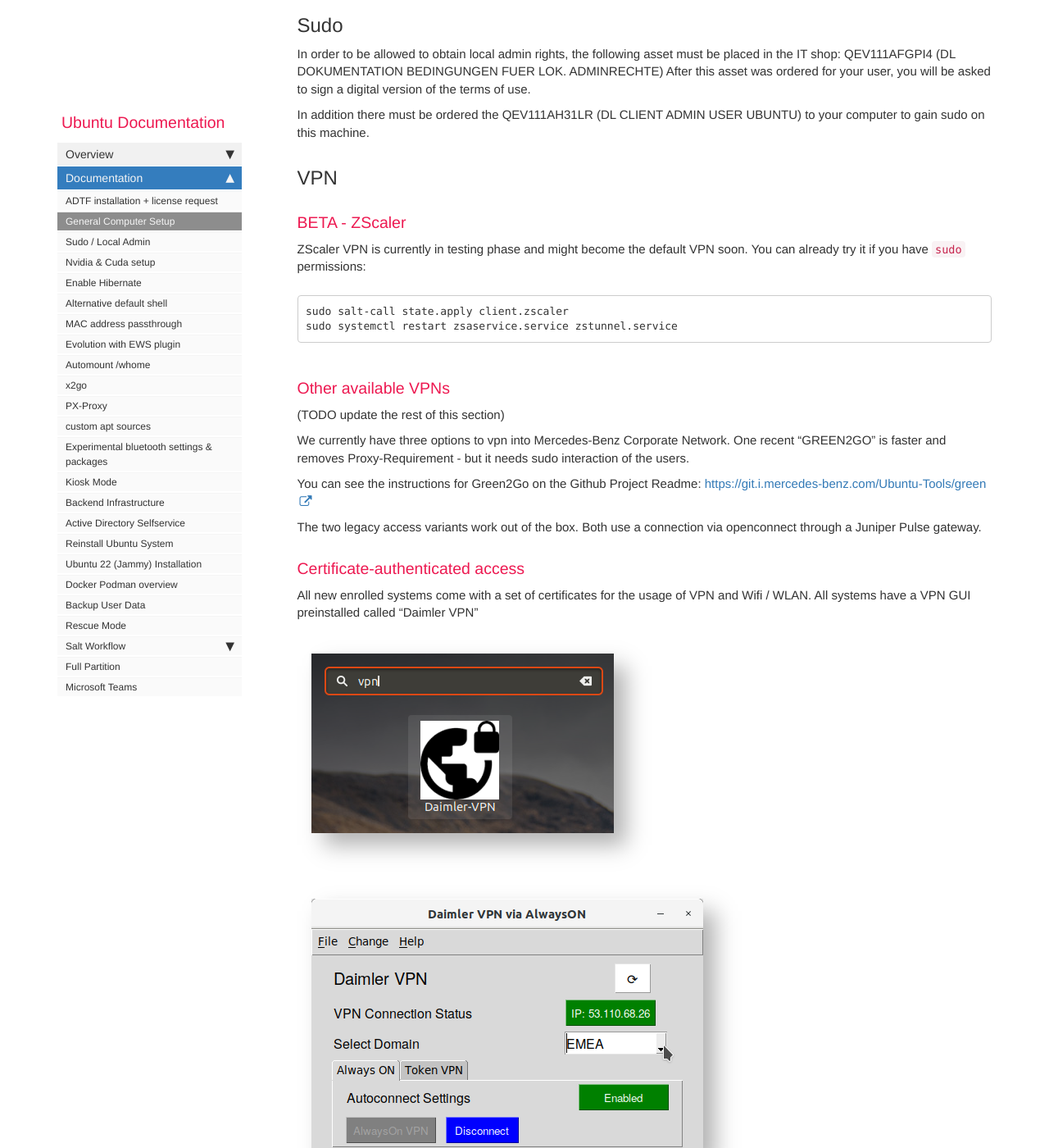
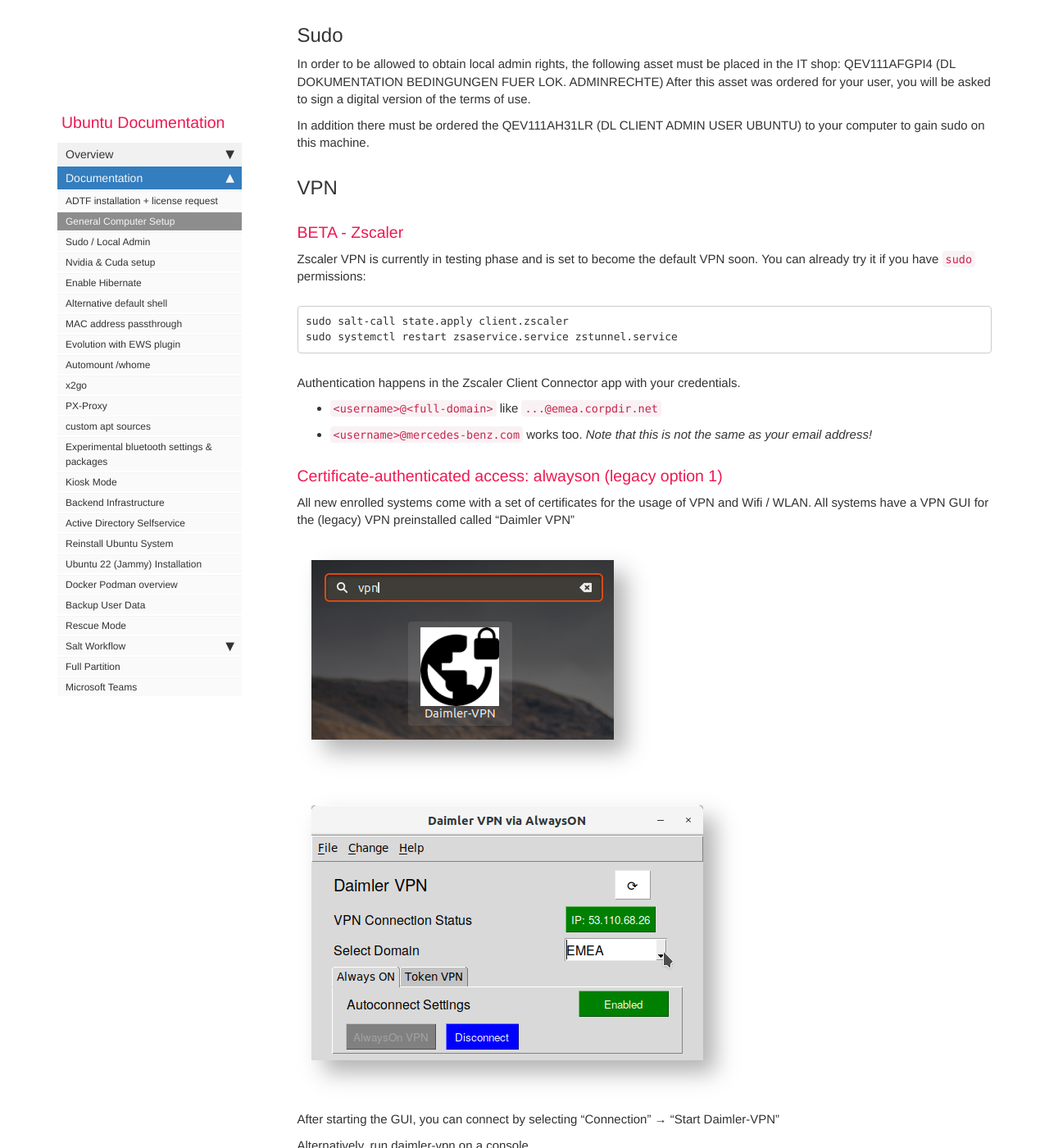
Before and after one commit to RajputPawan/Prometheus, a Jekyll site: the page built from pages/docs/generalsetup.md, in a window 1280 px wide and 1400 px high, scrolled down 2063 px. Shown: the whole window at 82% size. Built offline with Jekyll 4.4.1, drawn with Linux system fonts in a browser that asks for light colours; comment, search, counter and statistics services are not loaded; some of the changed text lies outside the part shown.

Commit message:
green2go is gone, update vpn docs

```diff
--- a/pages/docs/generalsetup.md
+++ b/pages/docs/generalsetup.md
@@ -60,27 +60,26 @@
 
 ## VPN
 
-### BETA - ZScaler
+### BETA - Zscaler
 
-ZScaler VPN is currently in testing phase and might become the default VPN soon.
+Zscaler VPN is currently in testing phase and is set to become the default VPN soon.
 You can already try it if you have `sudo` permissions:
 
     sudo salt-call state.apply client.zscaler
     sudo systemctl restart zsaservice.service zstunnel.service
 
-### Other available VPNs
+Authentication happens in the Zscaler Client Connector app with your
+credentials.
 
-(TODO update the rest of this section)
+* `<username>@<full-domain>` like `...@emea.corpdir.net`
+* `<username>@mercedes-benz.com` works too. _Note that this is not
+  the same as your email address!_
 
-We currently have three options to vpn into Mercedes-Benz Corporate Network. One recent "GREEN2GO" is faster and removes Proxy-Requirement - but it needs sudo interaction of the users.
+### Certificate-authenticated access: alwayson (legacy option 1)
 
-You can see the instructions for Green2Go on the Github Project Readme: [https://git.i.mercedes-benz.com/Ubuntu-Tools/green](https://git.i.mercedes-benz.com/Ubuntu-Tools/green)
-
-The two legacy access variants work out of the box. Both use a connection via openconnect through a Juniper Pulse gateway.
-
-### Certificate-authenticated access
-
-All new enrolled systems come with a set of certificates for the usage of VPN and Wifi / WLAN. All systems have a VPN GUI preinstalled called "Daimler VPN"
+All new enrolled systems come with a set of certificates for the usage
+of VPN and Wifi / WLAN. All systems have a VPN GUI for the (legacy)
+VPN preinstalled called "Daimler VPN"
 
 ![vpn_1](images/docs/general_setup/vpn_1.png) ![vpn_2](images/docs/general_setup/vpn_2.png)
 
@@ -88,7 +87,7 @@
 
 Alternatively, run daimler-vpn on a console.
 
-### Ping.ID authenticated access
+### Ping.ID authenticated access (legacy option 2)
 
 Your user must be granted to use AlwaysOn (AlwaysOn User (EMEA) (QEV111AGDB8A)) and afterwards you are able to login to the "Token" VPN by typing the 6 digit One-Time Passcode of the Ping.ID app.
 
```
Also changed, not shown: other parts of pages/docs/generalsetup.md (+1 -1 lines), _posts/2023-11-27-zscaler.md (added, +15 -0 lines).
